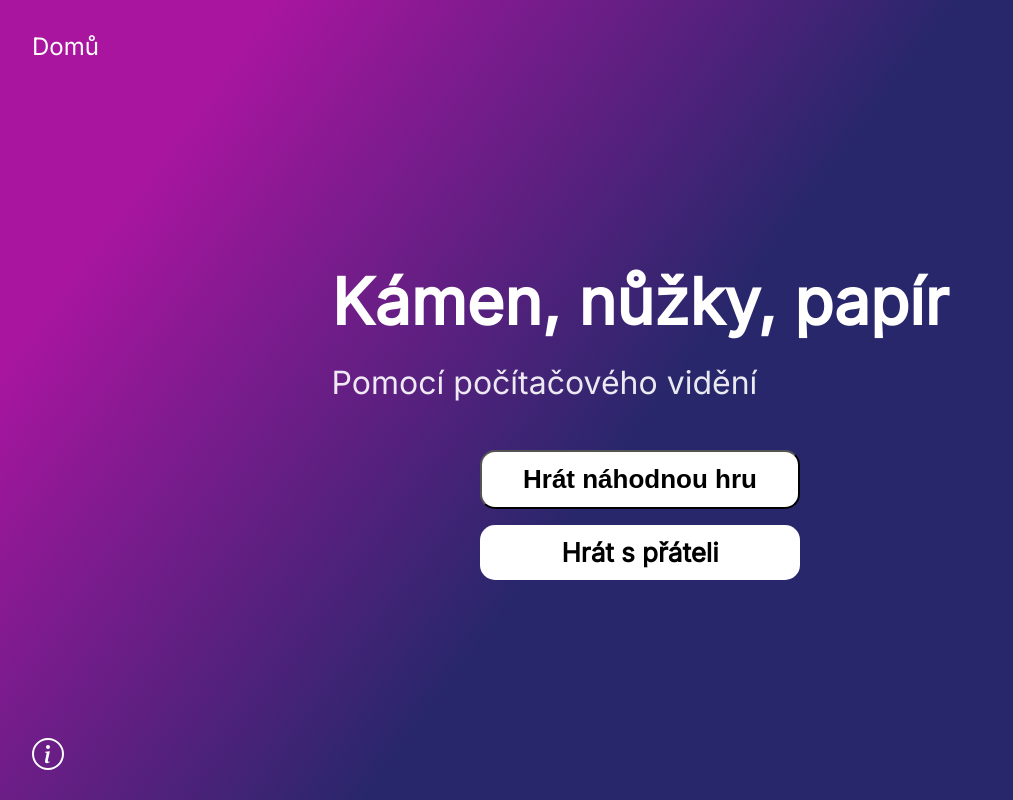
After one commit to Venca321/Rocnikova-prace-2024, a Flask app: page /find-session in a window 1280 px wide. The commit adds this page. Shown: the whole page, without its empty margins (0-1013 px from the left). Run offline with Flask 3, Linux system fonts and the light colour scheme.

Commit message:
Add session connection

```diff
--- a/main.py
+++ b/main.py
@@ -35,6 +35,26 @@ def register_post():
     user = db.create_user(request.json['username'], GestureEnums.NONE)
     return jsonify({"user_id": user.id})
 
+@app.route('/find-session')
+def find_session():
+    return render_template('find-session.html')
+
+@app.route('/find-session', methods=['POST'])
+def find_session_post():
+    user = db.get_user(request.json['user_id'])
+    session_id = request.json['session_id']
+    host = request.json['host']
+
+    if session_id == "None":
+        if host == "true":
+            session = db.create_session(user.id, "Not yet")
+        else:
+            session = db.connect_session(user.id)
+    else:
+        session = db.connect_session(user.id, session_id)
+
+    return jsonify({"session_id": session.id})
+
 @app.route('/game')
 def game():
     return render_template('game.html')
--- /dev/null
+++ b/templates/find-session.html
@@ -0,0 +1,108 @@
+<!DOCTYPE html>
+<html>
+    <head>
+        <title>Kámen, nůžky, papír</title>
+        <link rel="stylesheet" href="{{ url_for('static', filename='css/main.css') }}">
+        <link rel='stylesheet' href='https://fonts.googleapis.com/css?family=Inter'>
+        <meta name="viewport" content="width=device-width, initial-scale=1.0">
+    </head>
+    <body>
+        <a id="home_button" href="/">Domů</a>
+        <h1>Kámen, nůžky, papír</h1>
+        <p>Pomocí počítačového vidění</p>
+        <div id="buttons">
+            <button class="button" onclick="joinRandom();">Hrát náhodnou hru</button>
+            <a class="button" href="/find-session-friends">Hrát s přáteli</a>
+        </div>
+        <button id="info_button"><?xml version="1.0" ?><svg class="bi bi-info-circle" fill="currentColor" height="16" viewBox="0 0 16 16" width="16" xmlns="http://www.w3.org/2000/svg"><path d="M8 15A7 7 0 1 1 8 1a7 7 0 0 1 0 14zm0 1A8 8 0 1 0 8 0a8 8 0 0 0 0 16z"/><path d="m8.93 6.588-2.29.287-.082.38.45.083c.294.07.352.176.288.469l-.738 3.468c-.194.897.105 1.319.808 1.319.545 0 1.178-.252 1.465-.598l.088-.416c-.2.176-.492.246-.686.246-.275 0-.375-.193-.304-.533L8.93 6.588zM9 4.5a1 1 0 1 1-2 0 1 1 0 0 1 2 0z"/></svg></button>
+    </body>
+</html>
+
+<style>
+    h1 {
+        font-weight: 700;
+        font-size: 64px;
+        color: rgba(255, 255, 255, 1);
+    }
+
+    p {
+        margin-top: -20px;
+        font-weight: 400;
+        font-size: 32px;
+        color: rgba(255, 255, 255, 0.9);
+    }
+
+    #buttons {
+        display: flex;
+        flex-direction: column;
+        justify-content: center;
+        align-items: center;
+    }
+
+    .button {
+        width: 320px;
+        padding: 12px 0px 12px 0px;
+        margin-top: 16px;
+        text-align: center;
+        font-weight: 600;
+        font-size: 26px;
+        color: #000000;
+        background: #ffffff;
+        border-radius: 15px;
+        text-decoration: none;
+        transition: 0.25s;
+    }
+
+    .button:hover {
+        background: #2bdda2;
+        text-decoration: underline;
+    }
+
+    @media only screen and (max-device-width: 480px) {
+        h1 {
+            font-size: 28px;
+        }
+
+        p {
+            font-size: 18px;
+        }
+
+        .button {
+            font-size: 22px;
+            width: 280px;
+            padding: 10px 0px 10px 0px;
+        }
+    }
+</style>
+
+<script>
+    async function register(){
+        response = await fetch("https://" + document.domain + ':' + location.port + "/register", {
+            method: 'POST',
+            headers: {'Content-Type': 'application/json'},
+            body: JSON.stringify({username: urlParams.get('name')})
+        });
+        data = await response.json();
+        return data.user_id;
+    }
+
+    async function connect_session(user_id){
+        response = await fetch("https://" + document.domain + ':' + location.port + "/find-session", {
+            method: 'POST',
+            headers: {'Content-Type': 'application/json'},
+            body: JSON.stringify({user_id: user_id, session_id: "None", host: false})
+        });
+        data = await response.json();
+        return data.session_id;
+    }
+
+    async function joinRandom() {
+        const urlParams = new URLSearchParams(window.location.search);
+        const name = urlParams.get('name');
+        const user_id = await register();
+
+        console.log(await connect_session(user_id));
+
+        //location.href = `/game?name=${name}&user_id=${user_id}`;
+    }
+</script>
--- a/templates/register.html
+++ b/templates/register.html
@@ -10,7 +10,7 @@
         <a id="home_button" href="/">Domů</a>
         <h1>Registrace</h1>
         <p>Kámen, nůžky, papír</p>
-        <form action="/game" method="GET" style="display: flex; flex-direction: column; align-items: center;">
+        <form action="/find-session" method="GET" style="display: flex; flex-direction: column; align-items: center;">
             <div style="display: flex; flex-direction: column; align-items: center;">
                 <label>Uživatelské jméno</label>
                 <br>
```
Also changed, not shown: engine/database.py (+16 -0 lines), templates/game.html (+4 -17 lines).
